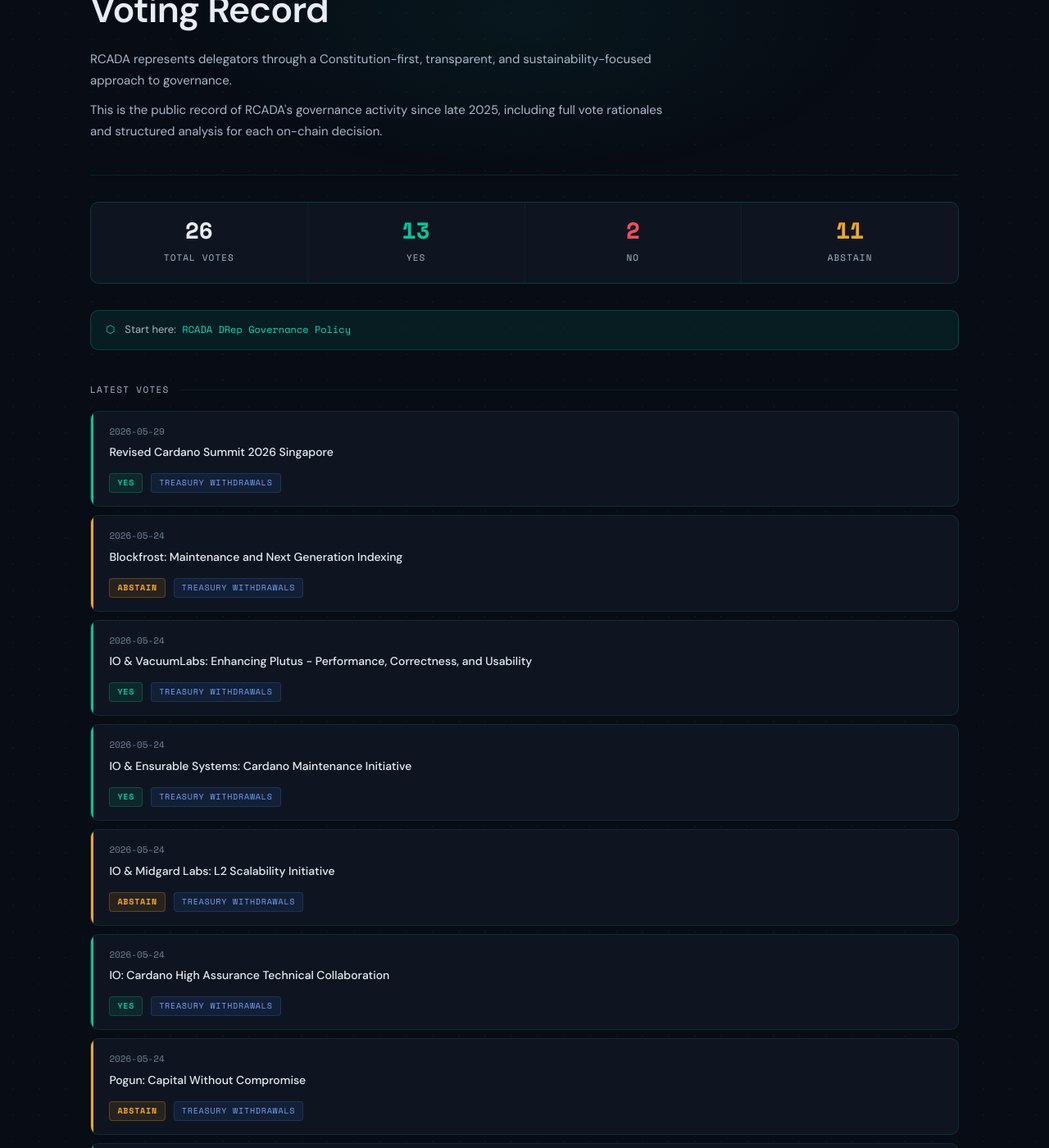
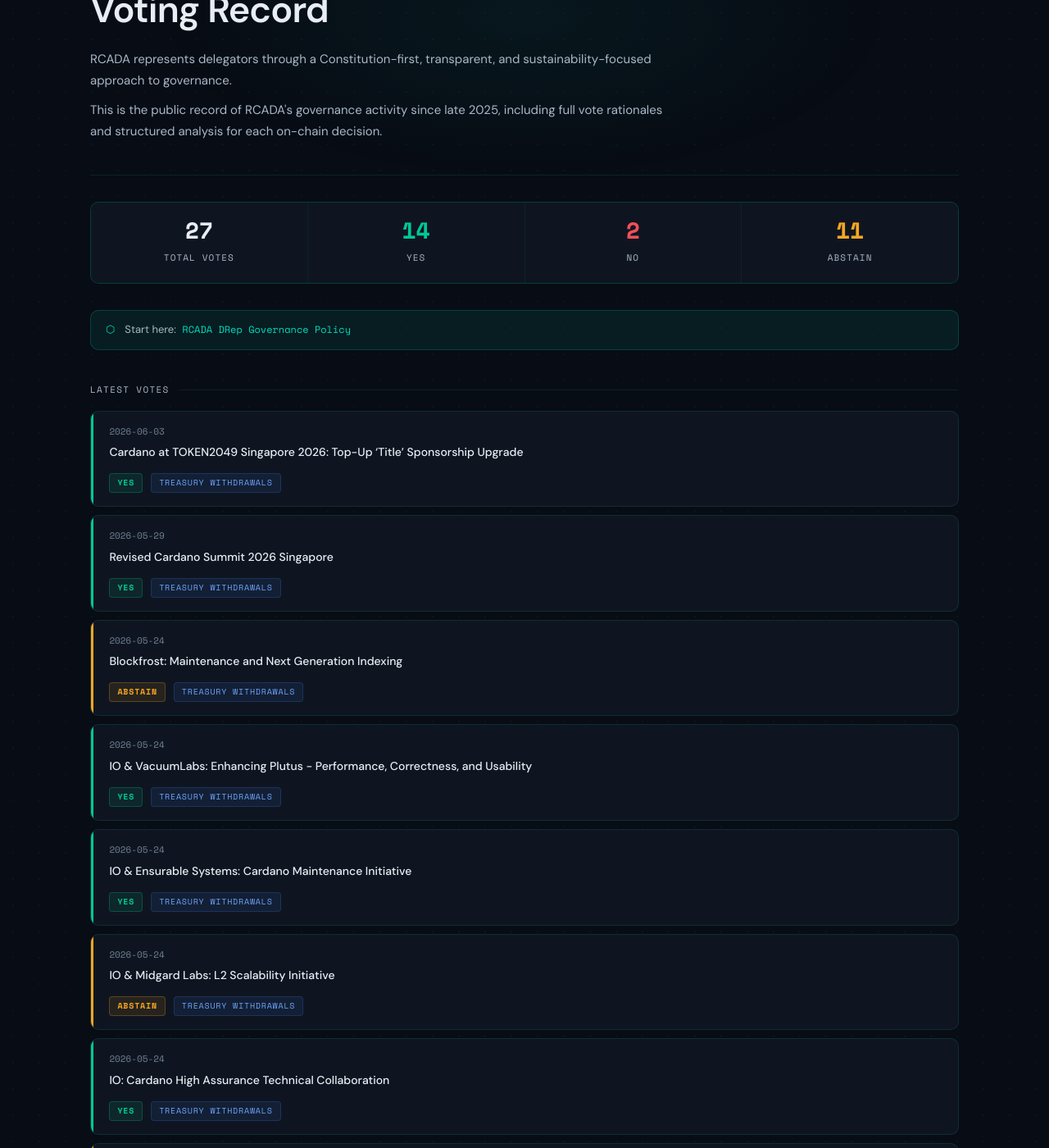
Before and after one commit to Brolloks/rcada-drep-votes, a Jekyll site: the page built from index.html, in a window 1280 px wide and 1400 px high, scrolled down 244 px. Shown: the whole window at 82% size. Built offline with Jekyll 4.4.1, drawn with Linux system fonts in a browser that asks for light colours; some of the changed text lies outside the part shown.

Commit message:
Auto-update index.html

```diff
--- a/index.html
+++ b/index.html
@@ -12,8 +12,8 @@ title: RCADA DRep Voting Record
 
 <!-- AUTO-STATS:START -->
 <div class="stats-row">
-  <div class="stat-cell"><span class="stat-num total">26</span><span class="stat-label">Total Votes</span></div>
-  <div class="stat-cell"><span class="stat-num yes">13</span><span class="stat-label">Yes</span></div>
+  <div class="stat-cell"><span class="stat-num total">27</span><span class="stat-label">Total Votes</span></div>
+  <div class="stat-cell"><span class="stat-num yes">14</span><span class="stat-label">Yes</span></div>
   <div class="stat-cell"><span class="stat-num no">2</span><span class="stat-label">No</span></div>
   <div class="stat-cell"><span class="stat-num abstain">11</span><span class="stat-label">Abstain</span></div>
 </div>
@@ -33,6 +33,12 @@ title: RCADA DRep Voting Record
 
 <!-- AUTO-INDEX:START -->
 <div class="vote-list">
+  <div class="vote-card yes-card fade-in">
+    <div class="vote-date">2026-06-03</div>
+    <strong><a href="votes/2026/Cardano at TOKEN2049 Singapore 2026_Top-Up ‘Title’ Sponsorship Upgrade.html">Cardano at TOKEN2049 Singapore 2026: Top-Up ‘Title’ Sponsorship Upgrade</a></strong>
+    <span class="badge badge-yes">Yes</span>
+    <span class="badge badge-type">Treasury Withdrawals</span>
+  </div>
   <div class="vote-card yes-card fade-in">
     <div class="vote-date">2026-05-29</div>
     <strong><a href="votes/2026/Revised Cardano Summit 2026 Singapore.html">Revised Cardano Summit 2026 Singapore</a></strong>
@@ -87,12 +93,6 @@ title: RCADA DRep Voting Record
     <span class="badge badge-yes">Yes</span>
     <span class="badge badge-type">Treasury Withdrawals</span>
   </div>
-  <div class="vote-card yes-card fade-in">
-    <div class="vote-date">2026-05-23</div>
-    <strong><a href="votes/2026/IO_Consensus Initiative.html">IO: Consensus Initiative (Leios)</a></strong>
-    <span class="badge badge-yes">Yes</span>
-    <span class="badge badge-type">Treasury Withdrawals</span>
-  </div>
 </div>
 <!-- AUTO-INDEX:END -->
 
```
